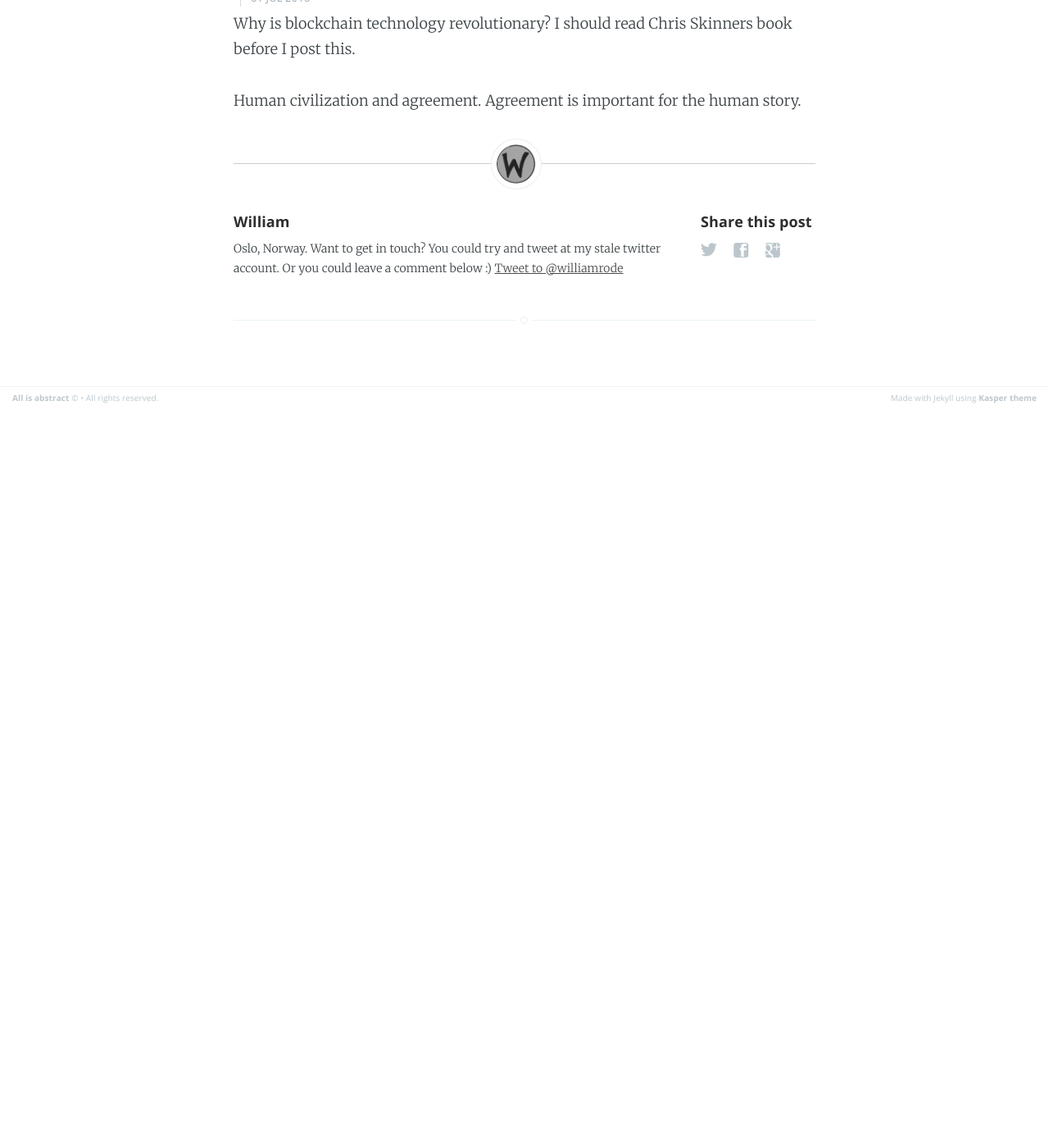
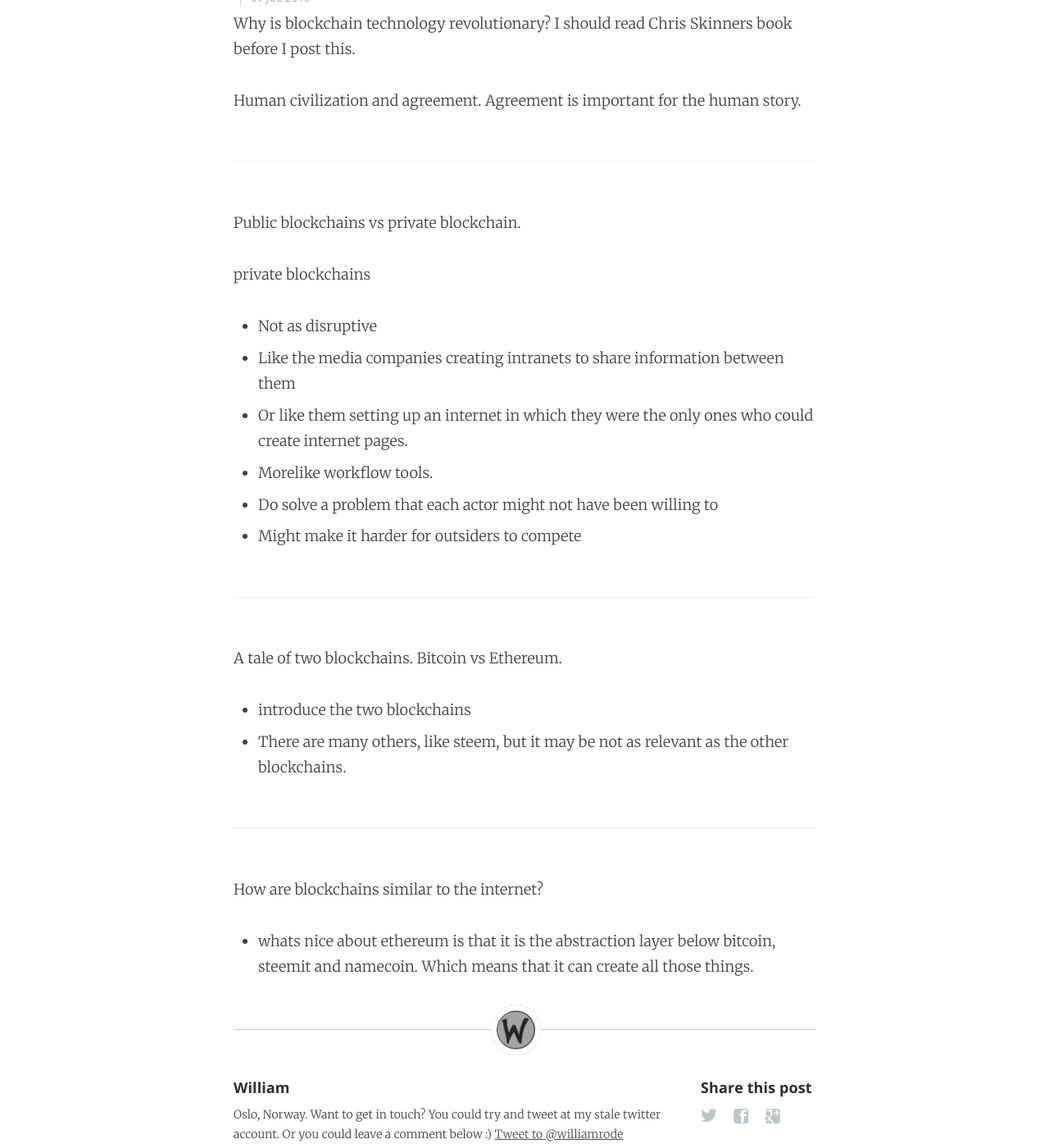
Before and after one commit to wrode/Blog, a Jekyll site: the page built from _posts/2016-07-01-Taking a step back.md, in a window 1280 px wide and 1400 px high, scrolled down 249 px. Shown: the whole window at 82% size. Built offline with Jekyll 4.4.1, drawn with Linux system fonts in a browser that asks for light colours; comment, search, counter and statistics services are not loaded; before the commit the page ends 900 px from its top, so only the background shows below that; some of the changed text lies outside the part shown.

Commit message:
Update to blog post

```diff
--- a/_posts/2016-07-01-Taking a step back.md
+++ b/_posts/2016-07-01-Taking a step back.md
@@ -8,3 +8,28 @@ Why is blockchain technology revolutionary?
 I should read Chris Skinners book before I post this.
 
 Human civilization and agreement. Agreement is important for the human story.
+
+---
+
+Public blockchains vs private blockchain.
+
+private blockchains
+- Not as disruptive
+- Like the media companies creating intranets to share information between them
+- Or like them setting up an internet in which they were the only ones who could create internet pages.
+- Morelike workflow tools.
+- Do solve a problem that each actor might not have been willing to
+- Might make it harder for outsiders to compete
+
+---
+
+A tale of two blockchains.
+Bitcoin vs Ethereum.
+
+- introduce the two blockchains
+- There are many others, like steem, but it may be not as relevant as the other blockchains.
+
+----
+
+How are blockchains similar to the internet?
+- whats nice about ethereum is that it is the abstraction layer below bitcoin, steemit and namecoin. Which means that it can create all those things.
```
Also changed, not shown: other parts of _posts/2016-07-01-Taking a step back.md (+1 -1 lines), _posts/2016-08-06-Blockchain.md (+1 -0 lines), _posts/2016-08-19-Smart contracts.md (+27 -12 lines).
